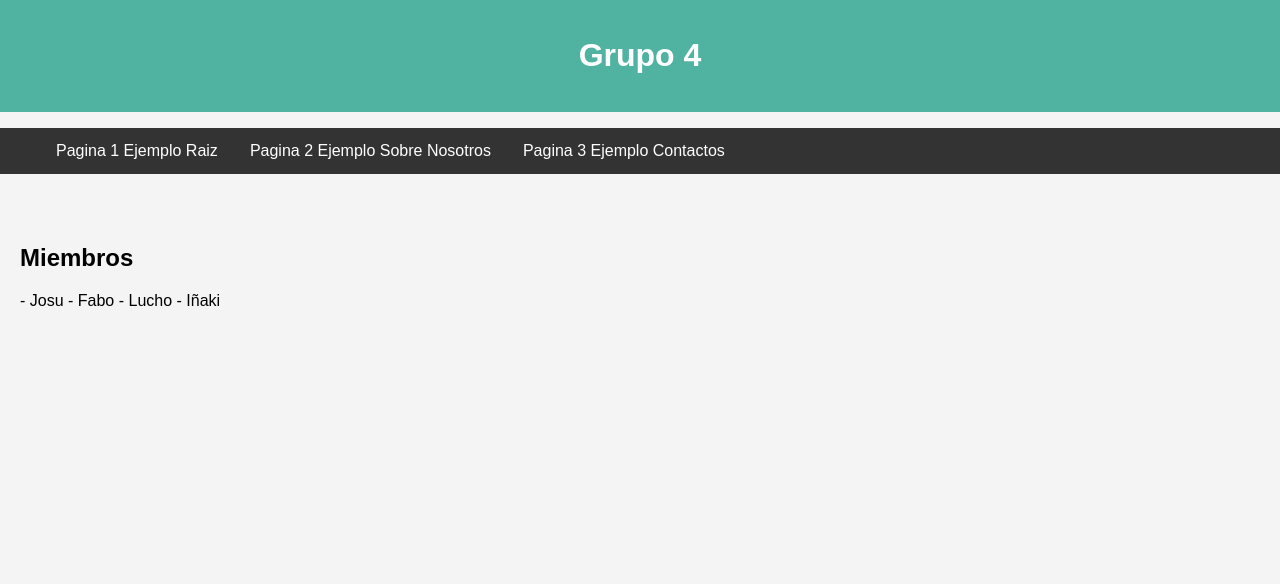
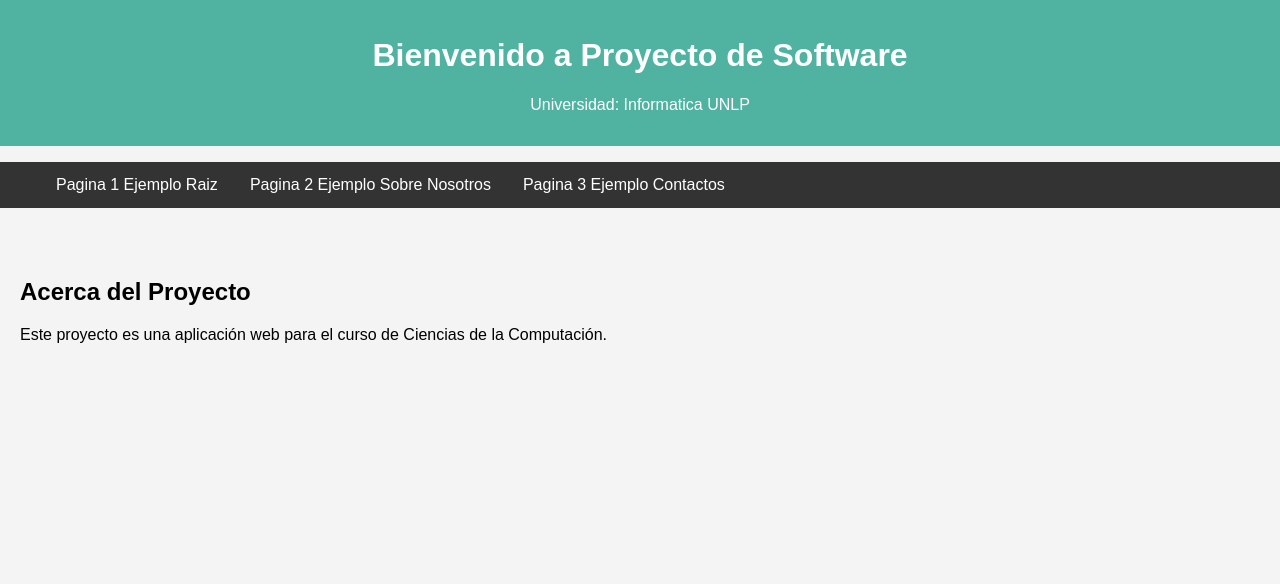
Before and after one commit to josu-dev/PintaService, a Flask app: page / in a window 1280 px wide. Shown: the top 584 px of the page. Run offline with Flask 3, Linux system fonts and the light colour scheme.

Commit message:
Añadida pagina sobre nosotros y pequeño test del home

```diff
--- a/admin/src/web/__init__.py
+++ b/admin/src/web/__init__.py
@@ -8,6 +8,10 @@ def create_app(env='development', static_folder='../../static'):
     def home():
         return render_template('home.html')
 
+    @app.get('/about')
+    def about():
+        return render_template('about.html')
+
     @app.get('/contact')
     def contact():
         return render_template('contact.html')
--- a/admin/src/web/templates/contact.html
+++ b/admin/src/web/templates/contact.html
@@ -14,6 +14,5 @@
     <li><a href="https://github.com/j-josu" target="_blank">Josue Suarez</a></li>
     <li><a href="https://github.com/lucho-lopez" target="_blank">Luciano Lopez</a></li>
     <li><a href="https://github.com/Fabian-Martinez-Rincon" target="_blank">Fabian Martinez</a></li>
-    <!-- Agrega más enlaces aquí -->
   </ul>
 {% endblock %}
--- a/admin/src/web/templates/home.html
+++ b/admin/src/web/templates/home.html
@@ -2,14 +2,14 @@
 
 {% block title %}Grupo 4{% endblock %}
 
-{% block header %}Grupo 4{% endblock %}
+{% block header %}
+<h1>Bienvenido a Proyecto de Software</h1>
+<p>Universidad: Informatica UNLP</p>
+{% endblock %}
 
 {% block content %}
-  <h2>Miembros</h2>
-  <p>
-    - Josu
-    - Fabo
-    - Lucho
-    - Iñaki
-  </p>
+<section>
+  <h2>Acerca del Proyecto</h2>
+  <p>Este proyecto es una aplicación web para el curso de Ciencias de la Computación.</p>
+</section>
 {% endblock %}
```
Also changed, not shown: admin/src/web/templates/about.html (added, +23 -0 lines), admin/static/about.css (added, +16 -0 lines), admin/tests/test_index.py (added, +11 -0 lines).
